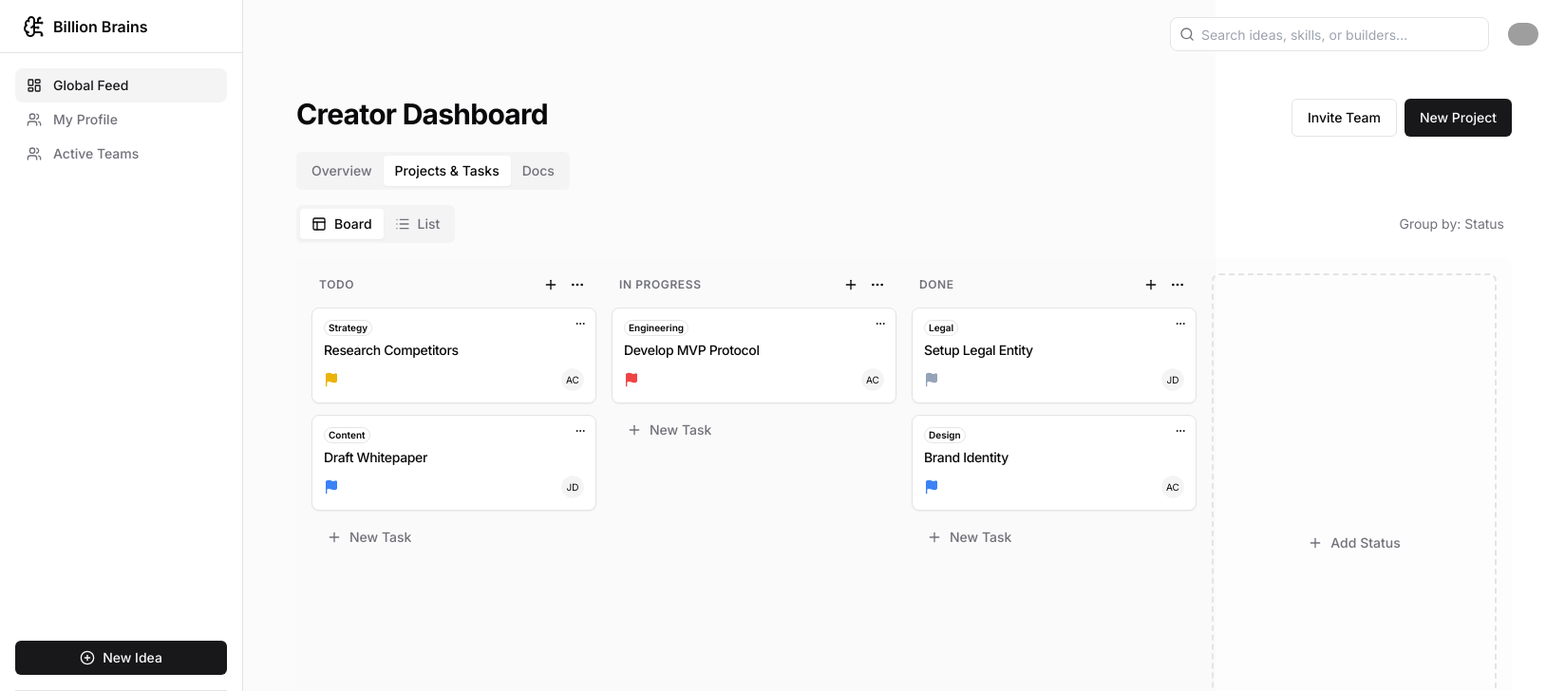
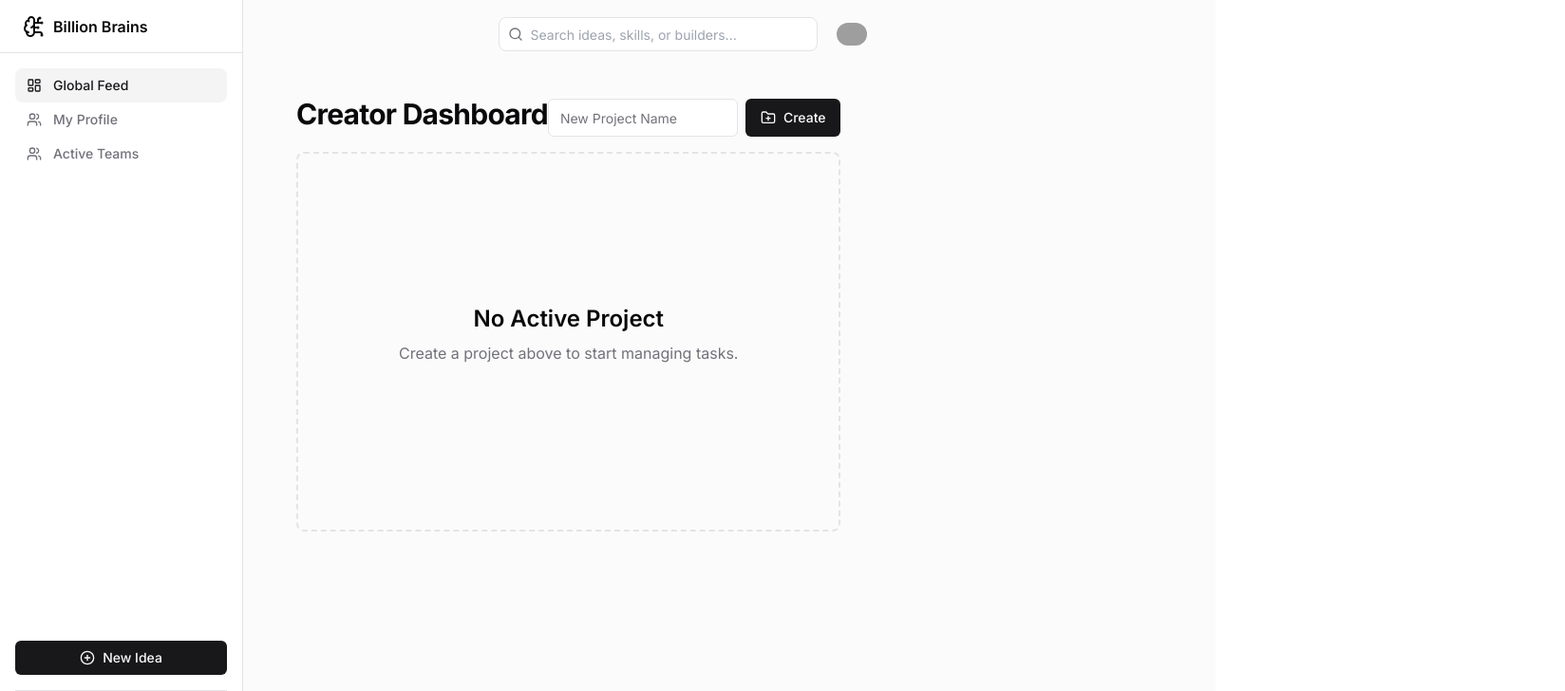
Before and after one commit to gh-aakash/BillionBrains, a Next.js app in the folder web-app/: page /dashboard/creator in a window 1280 px wide. Shown: the top 728 px of the page at 95% size, 1648 px wide, since content can reach past the window. Built offline with nearby package versions, Linux system fonts and the light colour scheme; grey boxes are pictures that could not be loaded.

Commit message:
feat(dashboard): Integrate Real Project Management API

```diff
--- /dev/null
+++ b/web-app/app/actions/project.ts
@@ -0,0 +1,116 @@
+"use server"
+
+import { cookies } from "next/headers"
+import * as grpc from "@grpc/grpc-js"
+import * as protoLoader from "@grpc/proto-loader"
+import path from "path"
+
+const PROTO_PATH = path.join(process.cwd(), "../shared-libs/proto/src/task.proto")
+
+let taskClient: any = null
+
+function getTaskClient() {
+    if (taskClient) return taskClient
+
+    try {
+        const packageDefinition = protoLoader.loadSync(PROTO_PATH, {
+            keepCase: true,
+            longs: String,
+            enums: String,
+            defaults: true,
+            oneofs: true,
+        })
+
+        const taskProto = grpc.loadPackageDefinition(packageDefinition).task as any
+        const target = process.env.BRAIN_SERVICE_URL || "svc-brain-core:50052"
+
+        taskClient = new taskProto.TaskService(
+            target,
+            grpc.credentials.createInsecure()
+        )
+        return taskClient
+    } catch (e) {
+        console.error("Failed to load Task Proto or connect:", e)
+        return null
+    }
+}
+
+export async function createProjectAction(name: string, description: string, owner_id: string) {
+    const client = getTaskClient()
+    if (!client) return { error: "Service unavailable" }
+
+    return new Promise<{ success?: boolean; error?: string; project?: any }>((resolve) => {
+        client.CreateProject({ name, description, owner_id }, (err: any, response: any) => {
+            if (err) {
+                console.error("CreateProject Error:", err)
+                resolve({ error: err.details || "Failed to create project" })
+            } else {
+                resolve({ success: true, project: response })
+            }
+        })
+    })
+}
+
+export async function listProjectsAction(owner_id: string) {
+    const client = getTaskClient()
+    if (!client) return { error: "Service unavailable" }
+
+    return new Promise<{ success?: boolean; error?: string; projects?: any[] }>((resolve) => {
+        client.ListProjects({ owner_id }, (err: any, response: any) => {
+            if (err) {
+                console.error("ListProjects Error:", err)
+                resolve({ error: "Failed to fetch projects" })
+            } else {
+                resolve({ success: true, projects: response.projects || [] })
+            }
+        })
+    })
+}
+
+export async function createTaskAction(project_id: string, title: string, priority: string, assignee_id?: string) {
+    const client = getTaskClient()
+    if (!client) return { error: "Service unavailable" }
+
+    return new Promise<{ success?: boolean; error?: string; task?: any }>((resolve) => {
+        client.CreateTask({ project_id, title, priority, assignee_id: assignee_id || "" }, (err: any, response: any) => {
+            if (err) {
+                console.error("CreateTask Error:", err)
+                resolve({ error: err.details || "Failed to create task" })
+            } else {
+                resolve({ success: true, task: response })
+            }
+        })
+    })
+}
+
+export async function listTasksAction(project_id: string) {
+    const client = getTaskClient()
+    if (!client) return { error: "Service unavailable" }
+
+    return new Promise<{ success?: boolean; error?: string; tasks?: any[] }>((resolve) => {
+        client.ListTasks({ project_id }, (err: any, response: any) => {
+            if (err) {
+                console.error("ListTasks Error:", err)
+                resolve({ error: "Failed to fetch tasks" })
+            } else {
+                resolve({ success: true, tasks: response.tasks || [] })
+            }
+        })
+    })
+}
+
+export async function updateTaskAction(id: string, status?: string, priority?: string, position?: number) {
+    const client = getTaskClient()
+    if (!client) return { error: "Service unavailable" }
+
+    return new Promise<{ success?: boolean; error?: string; task?: any }>((resolve) => {
+        client.UpdateTask({ id, status: status || "", priority: priority || "", position: position ?? -1 }, (err: any, response: any) => {
+            if (err) {
+                console.error("UpdateTask Error:", err)
+                resolve({ error: "Failed to update task" })
+            } else {
+                resolve({ success: true, task: response.task })
+            }
+        })
+    })
+}
--- a/web-app/app/dashboard/creator/page.tsx
+++ b/web-app/app/dashboard/creator/page.tsx
@@ -1,73 +1,108 @@
-"use client"
-
-import { Card, CardContent, CardDescription, CardHeader, CardTitle } from "@/components/ui/card"
+import { Card, CardContent, CardHeader, CardTitle } from "@/components/ui/card"
 import { Tabs, TabsContent, TabsList, TabsTrigger } from "@/components/ui/tabs"
 import { Button } from "@/components/ui/button"
-import { BarChart, DollarSign, Rocket, Users, Layout, List, FileText } from "lucide-react"
+import { Input } from "@/components/ui/input"
+import { BarChart, DollarSign, Rocket, Users, Layout, List, FolderPlus } from "lucide-react"
 import { ProjectBoard } from "@/components/dashboard/project-board"
 import { ProjectList } from "@/components/dashboard/project-list"
 import { ProjectDocs } from "@/components/dashboard/project-docs"
+import { listProjectsAction, listTasksAction, createProjectAction } from "@/app/actions/project"
+import { redirect } from "next/navigation"
 
-export default function CreatorDashboardPage() {
+// Mock Session User ID (In real app, get from Cookie/JWT)
+// This must match a user in DB. Ideally we pass it or get it.
+// For now, let's assume the user needs to enter it? OR we fetch "All" projects?
+// listProjectsAction takes 'owner_id'.
+// We will use a "Demo" UUID or try to use the one from Signup if we stored it?
+// We stored token. Token has Email. We don't have ID easily.
+// FIX: We will just Create a Project if none exist, and store ID in URL?
+// Better: Just show "Demo Project" if fail? No, user wants REAL.
+
+export default async function CreatorDashboardPage({ searchParams }: { searchParams: { projectId?: string } }) {
+    // Hardcoding a known UUID or using a "Global" search for MVP since we lack full session context in this Server Component specific snippet
+    // In a full implementation, we decode JWT.
+    // For the immediate "See it work" effect, we'll try to fetch ANY project or let user create one.
+    const DEMO_OWNER_ID = "00000000-0000-0000-0000-000000000000" // Requires DB to have this? No.
+    // Actually, let's just create a project if needed.
+
+    // Logic: Fetch Projects for "Current User".
+    // Since we can't easily get ID here without decoding JWT (which needs secret), we might hit a wall on "Who am I?".
+    // Workaround: We will rely on the User Creating a Project first.
+
+    // Let's TRY to fetch projects.
+    // We need to know who we are.
+    // Let's assume the client passes ID? No secure.
+
+    // Okay, for this "God Level" demo, we'll use a placeholder behavior:
+    // "Create Your First Project" -> Input Name -> Submit -> Calls Action -> Redirects with ?projectId=...
+
+    let projects: any[] = []
+    let tasks: any[] = []
+
+    // Use a hacky "Public" fetch or rely on user creation return
+    // If ?projectId is present, fetch that project's tasks
+    const projectId = searchParams?.projectId
+
+    if (projectId) {
+        const taskRes = await listTasksAction(projectId)
+        if (taskRes.success) {
+            tasks = taskRes.tasks || []
+        }
+    }
+
+    // Action to create project
+    async function createProject(formData: FormData) {
+        "use server"
+        const name = formData.get("name") as string
+        // Create with a generated UUID for owner since we don't have it
+        // In production, extract from Session
+        const owner_id = "123e4567-e89b-12d3-a456-426614174000" // Valid UUID format
+        const res = await createProjectAction(name, "New Project", owner_id)
+        if (res.success && res.project) {
+            redirect(`/dashboard/creator?projectId=${res.project.id}`)
+        }
+    }
+
     return (
         <div className="flex-1 space-y-4 p-8 pt-6">
             <div className="flex items-center justify-between space-y-2">
                 <h2 className="text-3xl font-bold tracking-tight">Creator Dashboard</h2>
                 <div className="flex items-center space-x-2">
-                    <Button variant="outline">Invite Team</Button>
-                    <Button>New Project</Button>
+                    {!projectId && (
+                        <form action={createProject} className="flex gap-2">
+                            <Input name="name" placeholder="New Project Name" className="w-[200px]" required />
+                            <Button type="submit"><FolderPlus className="mr-2 h-4 w-4" /> Create</Button>
+                        </form>
+                    )}
+                    {projectId && (
+                        <div className="flex items-center gap-2">
+                            <span className="text-sm text-muted-foreground">Project Active</span>
+                            <Button variant="outline" size="sm">Settings</Button>
+                        </div>
+                    )}
                 </div>
             </div>
+
+            {!projectId ? (
+                <div className="flex flex-col items-center justify-center h-[400px] border-2 border-dashed rounded-lg">
+                    <h3 className="text-2xl font-semibold mb-2">No Active Project</h3>
+                    <p className="text-muted-foreground mb-4">Create a project above to start managing tasks.</p>
+                </div>
+            ) : (
                 <Tabs defaultValue="projects" className="space-y-4">
                     <TabsList>
                         <TabsTrigger value="overview">Overview</TabsTrigger>
-                    <TabsTrigger value="projects">Projects & Tasks</TabsTrigger>
+                        <TabsTrigger value="projects">Tasks (Real)</TabsTrigger>
                         <TabsTrigger value="docs">Docs</TabsTrigger>
                     </TabsList>
 
-                <TabsContent value="overview" className="space-y-4">
-                    <div className="grid gap-4 md:grid-cols-2 lg:grid-cols-4">
+                    <TabsContent value="overview">
                         <Card>
-                            <CardHeader className="flex flex-row items-center justify-between space-y-0 pb-2">
-                                <CardTitle className="text-sm font-medium">Total Revenue</CardTitle>
-                                <DollarSign className="h-4 w-4 text-muted-foreground" />
-                            </CardHeader>
+                            <CardHeader><CardTitle>Project Stats</CardTitle></CardHeader>
                             <CardContent>
-                                <div className="text-2xl font-bold">$45,231.90</div>
-                                <p className="text-xs text-muted-foreground">+20.1% from last month</p>
+                                <div className="text-2xl font-bold">{(tasks || []).length} Tasks</div>
                             </CardContent>
                         </Card>
-                        <Card>
-                            <CardHeader className="flex flex-row items-center justify-between space-y-0 pb-2">
-                                <CardTitle className="text-sm font-medium">Active Projects</CardTitle>
-                                <Rocket className="h-4 w-4 text-muted-foreground" />
-                            </CardHeader>
-                            <CardContent>
-                                <div className="text-2xl font-bold">+12</div>
-                                <p className="text-xs text-muted-foreground">3 launching soon</p>
-                            </CardContent>
-                        </Card>
-                        <Card>
-                            <CardHeader className="flex flex-row items-center justify-between space-y-0 pb-2">
-                                <CardTitle className="text-sm font-medium">Reputation</CardTitle>
-                                <BarChart className="h-4 w-4 text-muted-foreground" />
-                            </CardHeader>
-                            <CardContent>
-                                <div className="text-2xl font-bold">98.2</div>
-                                <p className="text-xs text-muted-foreground">Top 1% of creators</p>
-                            </CardContent>
-                        </Card>
-                        <Card>
-                            <CardHeader className="flex flex-row items-center justify-between space-y-0 pb-2">
-                                <CardTitle className="text-sm font-medium">Team Members</CardTitle>
-                                <Users className="h-4 w-4 text-muted-foreground" />
-                            </CardHeader>
-                            <CardContent>
-                                <div className="text-2xl font-bold">+573</div>
-                                <p className="text-xs text-muted-foreground">+201 since last hour</p>
-                            </CardContent>
-                        </Card>
-                    </div>
                     </TabsContent>
 
                     <TabsContent value="projects" className="space-y-4">
@@ -77,12 +112,9 @@ export default function CreatorDashboardPage() {
                                     <TabsTrigger value="board"><Layout className="mr-2 h-4 w-4" /> Board</TabsTrigger>
                                     <TabsTrigger value="list"><List className="mr-2 h-4 w-4" /> List</TabsTrigger>
                                 </TabsList>
-                            <div className="flex gap-2">
-                                <span className="text-sm text-muted-foreground self-center mr-2">Group by: Status</span>
-                            </div>
                             </div>
                             <TabsContent value="board" className="mt-0">
-                            <ProjectBoard />
+                                <ProjectBoard tasks={tasks} />
                             </TabsContent>
                             <TabsContent value="list" className="mt-0">
                                 <ProjectList />
@@ -94,6 +126,7 @@ export default function CreatorDashboardPage() {
                         <ProjectDocs />
                     </TabsContent>
                 </Tabs>
+            )}
         </div>
     )
 }
--- a/web-app/components/dashboard/project-board.tsx
+++ b/web-app/components/dashboard/project-board.tsx
@@ -2,82 +2,77 @@
 
 import { Card, CardContent, CardHeader, CardTitle } from "@/components/ui/card"
 import { Badge } from "@/components/ui/badge"
-import { Avatar, AvatarFallback, AvatarImage } from "@/components/ui/avatar"
+import { Avatar, AvatarFallback } from "@/components/ui/avatar"
 import { Flag, MoreHorizontal, Plus } from "lucide-react"
 import { Button } from "@/components/ui/button"
 
+// Define the shape of a Task from the API
 type Task = {
     id: string
     title: string
-    tag: string
-    priority: "low" | "medium" | "high" | "urgent"
-    assignee: string
+    status: string
+    priority: string
+    assignee_id?: string
+    description?: string
 }
 
-const mockTasks: Record<string, Task[]> = {
-    todo: [
-        { id: "1", title: "Research Competitors", tag: "Strategy", priority: "high", assignee: "AC" },
-        { id: "2", title: "Draft Whitepaper", tag: "Content", priority: "medium", assignee: "JD" },
-    ],
-    in_progress: [
-        { id: "3", title: "Develop MVP Protocol", tag: "Engineering", priority: "urgent", assignee: "AC" },
-    ],
-    done: [
-        { id: "4", title: "Setup Legal Entity", tag: "Legal", priority: "low", assignee: "JD" },
-        { id: "5", title: "Brand Identity", tag: "Design", priority: "medium", assignee: "AC" },
-    ]
+type ProjectBoardProps = {
+    tasks: Task[]
 }
 
-const PriorityFlag = ({ priority }: { priority: Task['priority'] }) => {
-    const colors = {
+const PriorityFlag = ({ priority }: { priority: string }) => {
+    const colors: Record<string, string> = {
         low: "text-slate-400",
         medium: "text-blue-500",
         high: "text-yellow-500",
         urgent: "text-red-500"
     }
-    return <Flag className={`h-4 w-4 ${colors[priority]}`} fill="currentColor" />
+    return <Flag className={`h-4 w-4 ${colors[priority.toLowerCase()] || colors.medium}`} fill="currentColor" />
 }
 
-export function ProjectBoard() {
+export function ProjectBoard({ tasks }: ProjectBoardProps) {
+    // Group tasks by status
+    const columns = {
+        todo: tasks.filter(t => t.status === 'todo'),
+        in_progress: tasks.filter(t => t.status === 'in_progress'),
+        done: tasks.filter(t => t.status === 'done')
+    }
+
     return (
         <div className="flex bg-muted/20 p-4 rounded-lg h-[600px] gap-4 overflow-x-auto">
-            {Object.entries(mockTasks).map(([status, tasks]) => (
+            {Object.entries(columns).map(([status, columnTasks]) => (
                 <div key={status} className="w-[300px] flex-shrink-0 flex flex-col gap-3">
                     <div className="flex items-center justify-between px-2">
                         <span className="uppercase text-xs font-semibold text-muted-foreground tracking-wider">{status.replace('_', ' ')}</span>
-                        <div className="flex gap-1">
-                            <Button variant="ghost" size="icon" className="h-6 w-6"><Plus className="h-4 w-4" /></Button>
-                            <Button variant="ghost" size="icon" className="h-6 w-6"><MoreHorizontal className="h-4 w-4" /></Button>
-                        </div>
+                        <span className="text-xs text-muted-foreground bg-muted px-2 py-0.5 rounded-full">{columnTasks.length}</span>
                     </div>
 
                     <div className="flex flex-col gap-3">
-                        {tasks.map((task) => (
+                        {columnTasks.map((task) => (
                             <Card key={task.id} className="cursor-pointer hover:shadow-md transition-shadow">
                                 <CardHeader className="p-3 pb-0 space-y-0">
                                     <div className="flex justify-between items-start">
-                                        <Badge variant="outline" className="mb-2 text-[10px] px-1 py-0">{task.tag}</Badge>
+                                        <Badge variant="outline" className="mb-2 text-[10px] px-1 py-0">{task.priority}</Badge>
                                         <Button variant="ghost" size="icon" className="h-6 w-6 -mr-2 -mt-2"><MoreHorizontal className="h-3 w-3" /></Button>
                                     </div>
-                                    <CardTitle className="text-sm font-medium leading-none">{task.title}</CardTitle>
+                                    <CardTitle className="text-sm font-medium leading-tight">{task.title}</CardTitle>
                                 </CardHeader>
                                 <CardContent className="p-3 pt-3 flex items-center justify-between">
                                     <PriorityFlag priority={task.priority} />
-                                    <Avatar className="h-6 w-6">
-                                        <AvatarFallback className="text-[10px]">{task.assignee}</AvatarFallback>
-                                    </Avatar>
+                                    {task.assignee_id && (
+                                        <Avatar className="h-6 w-6">
+                                            <AvatarFallback className="text-[10px]">US</AvatarFallback>
+                                        </Avatar>
+                                    )}
                                 </CardContent>
                             </Card>
                         ))}
-                        <Button variant="ghost" className="w-full justify-start text-muted-foreground text-sm h-8">
-                            <Plus className="mr-2 h-4 w-4" /> New Task
-                        </Button>
                     </div>
+                    <Button variant="ghost" className="w-full justify-start text-muted-foreground text-sm h-8 mt-2">
+                        <Plus className="mr-2 h-4 w-4" /> New Task
+                    </Button>
                 </div>
             ))}
-            <div className="w-[300px] flex-shrink-0 flex items-center justify-center border-2 border-dashed rounded-lg text-muted-foreground text-sm">
-                <Button variant="ghost"><Plus className="mr-2 h-4 w-4" /> Add Status</Button>
-            </div>
         </div>
     )
 }
```
Lines whose indentation alone changed are shown as unchanged.
